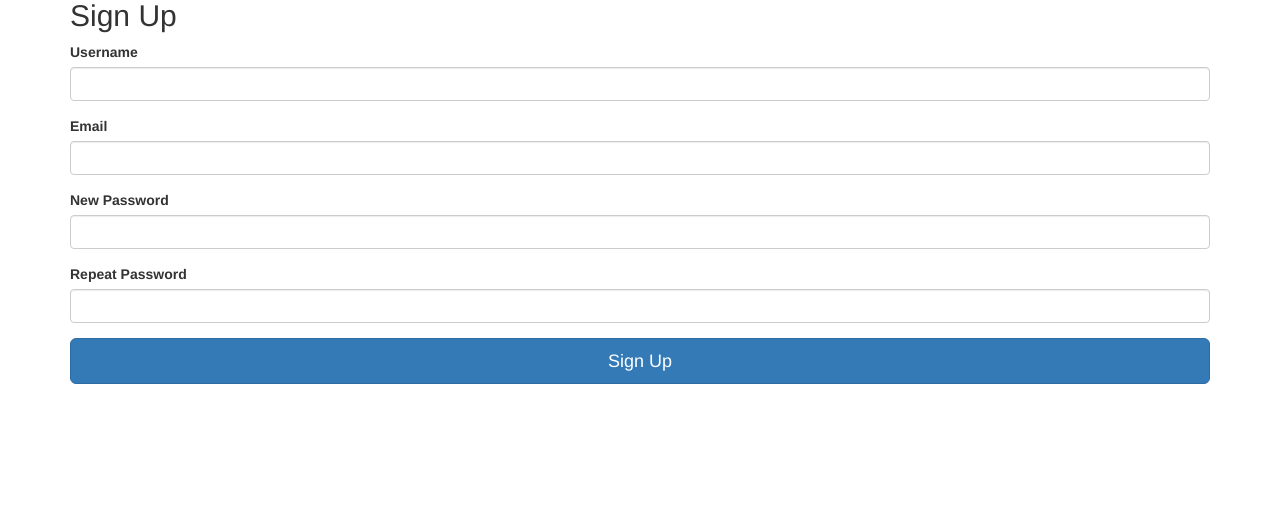
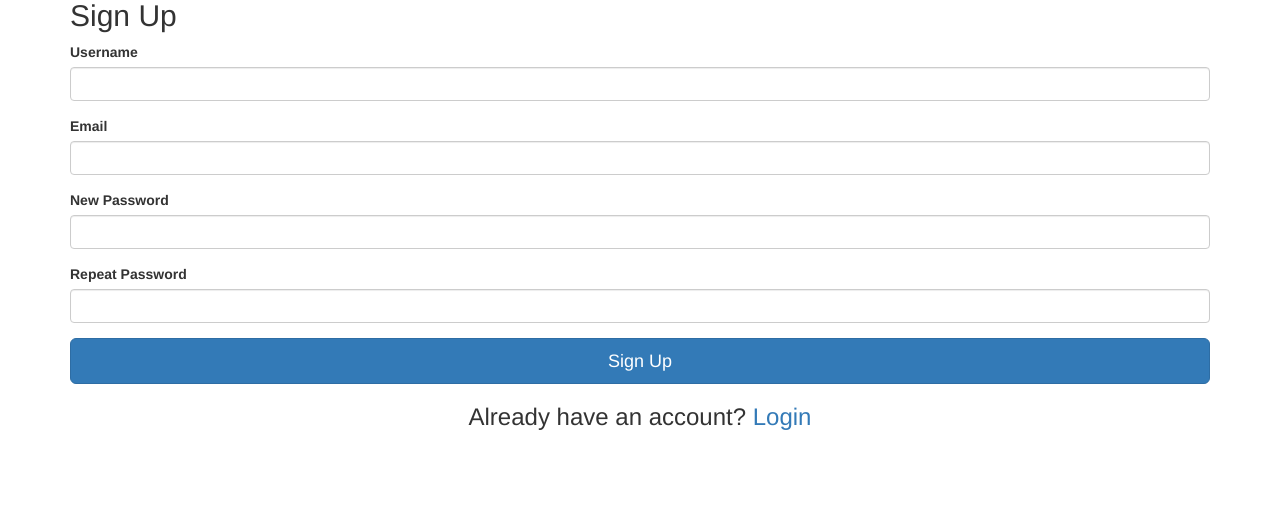
Before and after one commit to liamreardon/CS-2005-Collaborative-Tool, a Flask app: page /signup in a window 1280 px wide. Shown: the part 93-603 px from the top of the page. Run offline with Flask 2, Linux system fonts and the light colour scheme; some libraries are stand-ins or nearby versions.

Commit message:
modify login and signup pages

```diff
--- a/app/routes.py
+++ b/app/routes.py
@@ -18,9 +18,17 @@ from app.models import *
 
 
 @app.route('/')
-@app.route('/index')
-def index():
-    return render_template("index.html", title="Example Title", text="Hello: Dude")
+@app.route('/login', methods=['GET', 'POST'])
+def login():
+    form = LoginForm()
+    if form.validate_on_submit():
+        user = User.query.filter_by(username=form.username.data).first()
+        if user:
+            if check_password_hash(user.password, form.password.data):
+                login_user(user, remember=form.remember.data)
+                return redirect(url_for('home'))
+        return '<h1>Invalid username or password</h1>'
+    return render_template('login.html', form=form)
 
 
 @app.route('/testing')
@@ -141,18 +149,6 @@ def edit_thread(id):
         return redirect(url_for('view_threads', id=id))
     return render_template('edit_thread.html', id=id, form=form, thread=current_thread)
 
-@app.route('/login', methods=['GET', 'POST'])
-def login():
-    form = LoginForm()
-    if form.validate_on_submit():
-        user = User.query.filter_by(username=form.username.data).first()
-        if user:
-            if check_password_hash(user.password, form.password.data):
-                login_user(user, remember=form.remember.data)
-                return redirect(url_for('home'))
-        return '<h1>Invalid username or password</h1>'
-    return render_template('login.html', form=form)
-
 
 @app.route('/signup', methods=['GET', 'POST'])
 def signup():
--- a/app/templates/index.html
+++ b/app/templates/index.html
@@ -11,6 +11,6 @@
 {% endblock %}
 
 {% block content %}
-    {{ super() }}
+
 
 {% endblock %}
--- a/app/templates/login.html
+++ b/app/templates/login.html
@@ -17,5 +17,8 @@
             </div>
             <button class="btn btn-lg btn-primary btn-block" type="submit">Sign in</button>
         </form>
+        <h3><center>Don't have an account?
+            <a href="{{ url_for('signup') }}">Sign Up</a></center>
+        </h3>
     </div> <!-- /container -->
 {% endblock %}
--- a/app/templates/signup.html
+++ b/app/templates/signup.html
@@ -18,5 +18,8 @@
             {{ wtf.form_field(form.confirm)}}
             <button class="btn btn-lg btn-primary btn-block" type="submit">Sign Up</button>
         </form>
+        <h3><center>Already have an account?
+            <a href="{{ url_for('login') }}">Login</a></center>
+        </h3>
     </div> <!-- /container -->
 {% endblock %}
```
Also changed, not shown: app/data/data.db, app/forms.py (line endings or trailing spaces).
